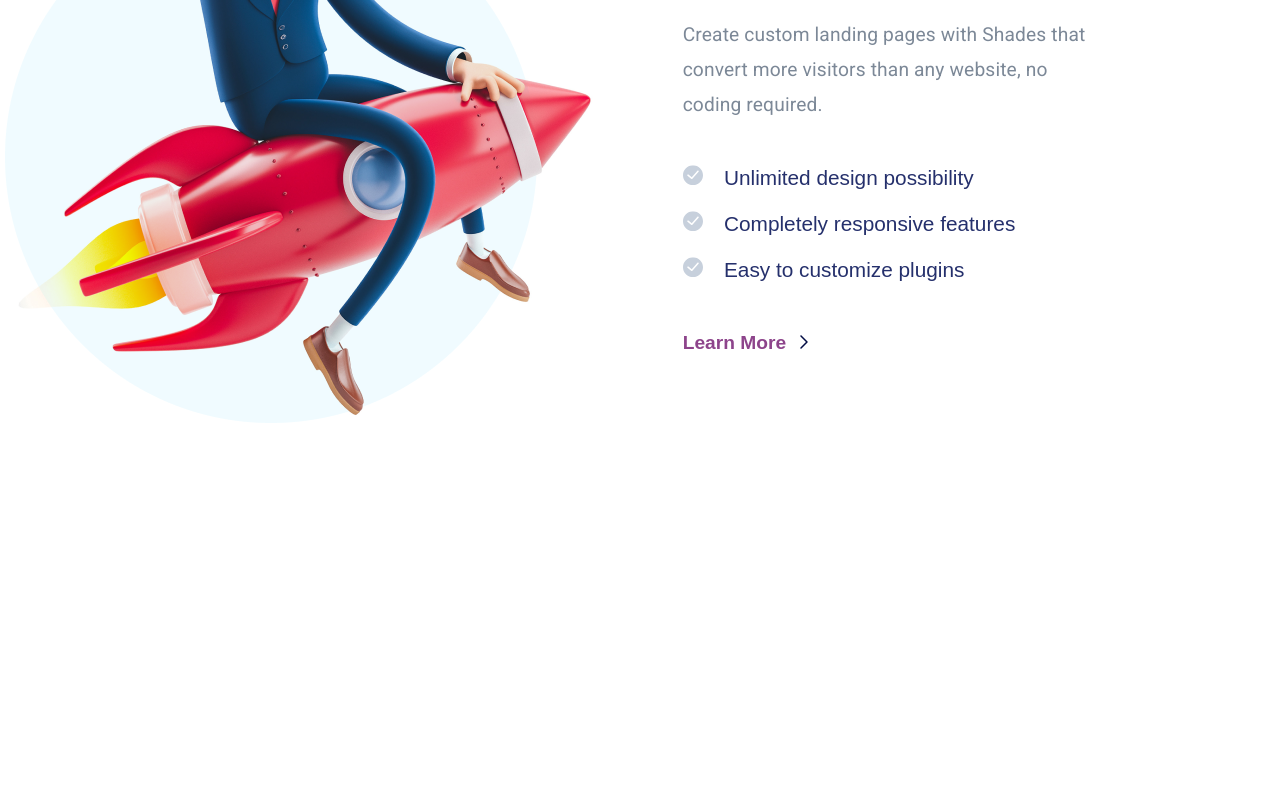
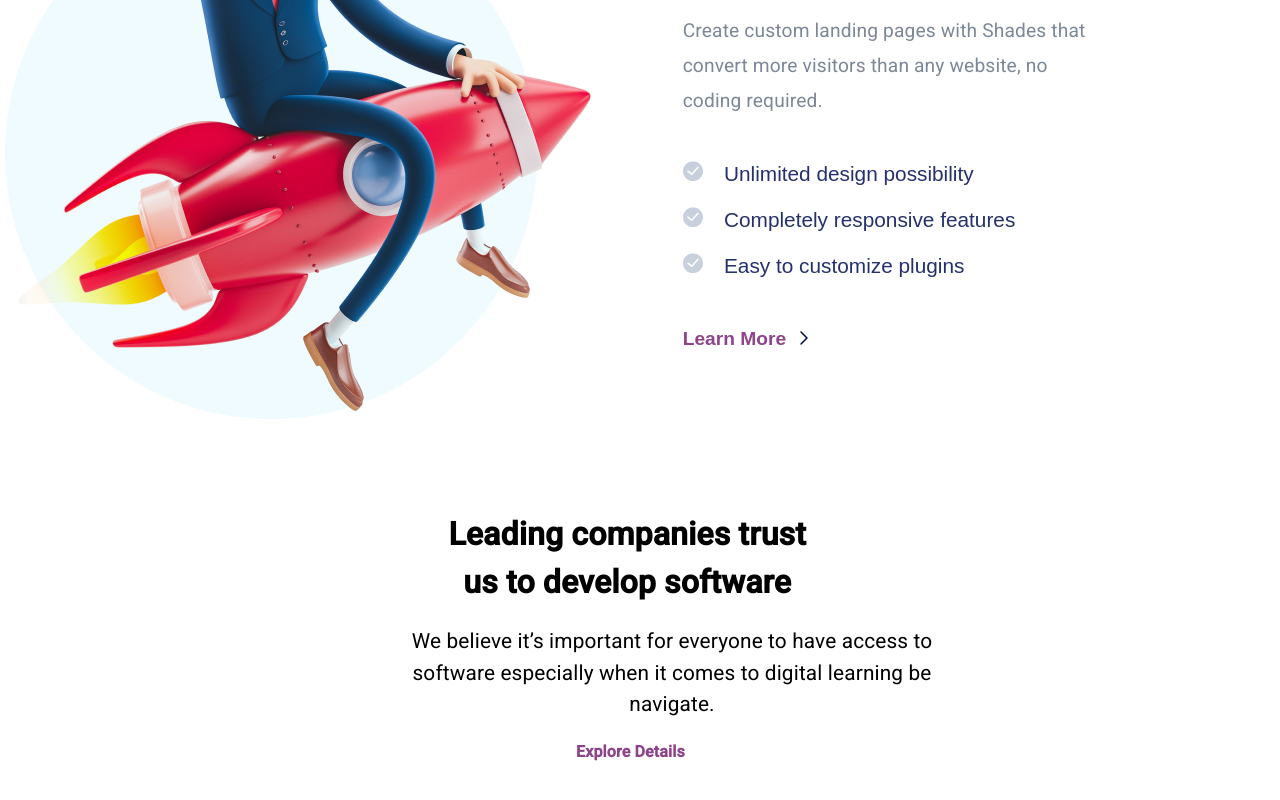
Before and after one commit to Bralex-svg/StartUp-Landing-Page, a React (Create React App) app: page / in a window 1280 px wide. Shown: the part 1946-2746 px from the top of the page. Before the commit the page ends 2539 px from the top, so only its background shows below. Built offline with nearby package versions, Linux system fonts and the light colour scheme.

Commit message:
added few components

```diff
--- a/package.json
+++ b/package.json
@@ -13,6 +13,7 @@
     "react": "^17.0.2",
     "react-dom": "^17.0.2",
     "react-icons": "^4.4.0",
+    "react-player": "^2.10.1",
     "react-router-dom": "^5.3.0",
     "react-scripts": "4.0.3",
     "react-typed": "^1.2.0",
--- a/src/components/Home.js
+++ b/src/components/Home.js
@@ -2,6 +2,7 @@ import React from "react";
 import Banner from "./Banner";
 import Bragging from "./Bragging";
 import Features from "./Features";
+import Testimonials from "./Testimonials";
 
 function Home() {
   return (
@@ -9,6 +10,7 @@ function Home() {
       <Banner />
       <Features />
       <Bragging />
+      <Testimonials />
     </>
   );
 }
--- /dev/null
+++ b/src/components/Testimonials.js
@@ -0,0 +1,33 @@
+import React from "react";
+import { Typography } from "@material-ui/core";
+import "./testimonials.css";
+import ReactPlayer from "react-player";
+const Testimonials = () => {
+  return (
+    <>
+      <div className="test">
+        <Typography>
+          <h1 className="lead">
+            Leading companies trust us to develop software
+          </h1>
+          <p className="we">
+            We believe it’s important for everyone to have access to software
+            especially when it comes to digital learning be navigate.
+          </p>
+          <h4 className="explore">Explore Details</h4>
+        </Typography>
+      </div>
+
+      <div className="player-wrapper">
+        <ReactPlayer
+          className="react-player"
+          url="https://www.youtube.com/watch?v=hb8eq26vxs4"
+          width="70%"
+          height="100vh"
+        />
+      </div>
+    </>
+  );
+};
+
+export default Testimonials;
--- a/src/components/banner.css
+++ b/src/components/banner.css
@@ -17,21 +17,26 @@
     margin-bottom: 10px;
     font-family: 'DM Sans', sans-serif;
     color: #0F2137;
+    font-weight: bold;
+        line-height: 90px;
 }
 
 .type{
+    line-height: 70px;
     width: 120%;
     font-weight: bold;
         font-size: 4rem;
         margin-bottom: 20px;
         font-family: 'DM Sans', sans-serif;
         color: #0F2137;
+       /* padding-left: 30px; */
 }
 .build{
     width: 80%;
     line-height: 40px;
     font-size: 1.1rem;
     margin-bottom: 5%;
+    padding: 20px 0;
 }
 
 .bannerDiv{
@@ -88,10 +93,12 @@ input[type = "text"]:focus{
         font-size: 1.6rem;
         margin-bottom: 20px;
         margin-left: -10%;
+        line-height: 40px;
     }
 
     .type{
         width: 90%;
+        line-height: 1px !important;
      /* position: absolute !important;
      top: 30% !important; */
         font-size: 1.6rem;
--- a/src/components/navigation.css
+++ b/src/components/navigation.css
@@ -45,7 +45,7 @@ border-radius: 5px;
 }
 
 nav a:hover{
-    color: blue;
+    color: #8D448B;
 }
 button{
     display: hidden;
--- /dev/null
+++ b/src/components/testimonials.css
@@ -0,0 +1,63 @@
+*{
+    margin: 0;
+    padding: 0;
+    box-sizing: border-box;
+}
+
+.lead{
+    width: 28% !important;
+    text-align: center;
+    margin-left: 35%;
+    font-size: 2rem;
+
+}
+
+.test{
+    margin-top: 5%;
+}
+
+.we{
+    width:45%;
+    text-align: center;
+        margin-left: 30%;
+    padding: 20px 0;
+        font-weight: normal;
+        font-size: 1.3rem;
+}
+
+.explore{
+    color: #8D448B;
+    margin-left: 45%;
+
+}
+
+
+
+.react-player{
+    margin-left: 15%;
+    border-radius: 10%;
+}
+
+.player-wrapper{
+    margin-top: 5%;
+}
+
+@media screen and (max-width:450px) {
+.lead {
+        width: 58% !important;
+       margin-left: 30%;
+        font-size: 1.3rem;
+
+    }
+
+    .test{
+        margin-top: 50%;
+        margin-left: -30%;
+    }
+
+    .we{
+width: 70%;
+font-size: 0.9rem;
+margin-left: 25%;
+    }
+}
```
Also changed, not shown: 1 other file (tests, documents, lock files or other folders).
